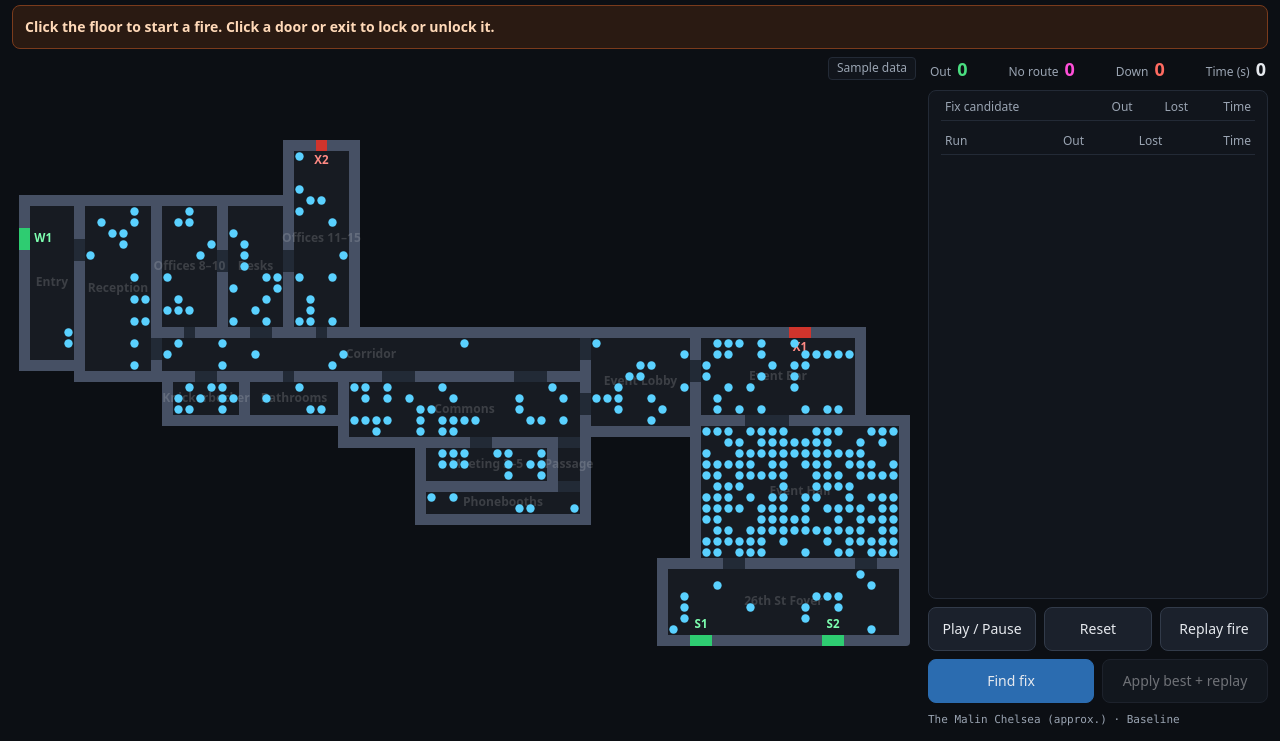
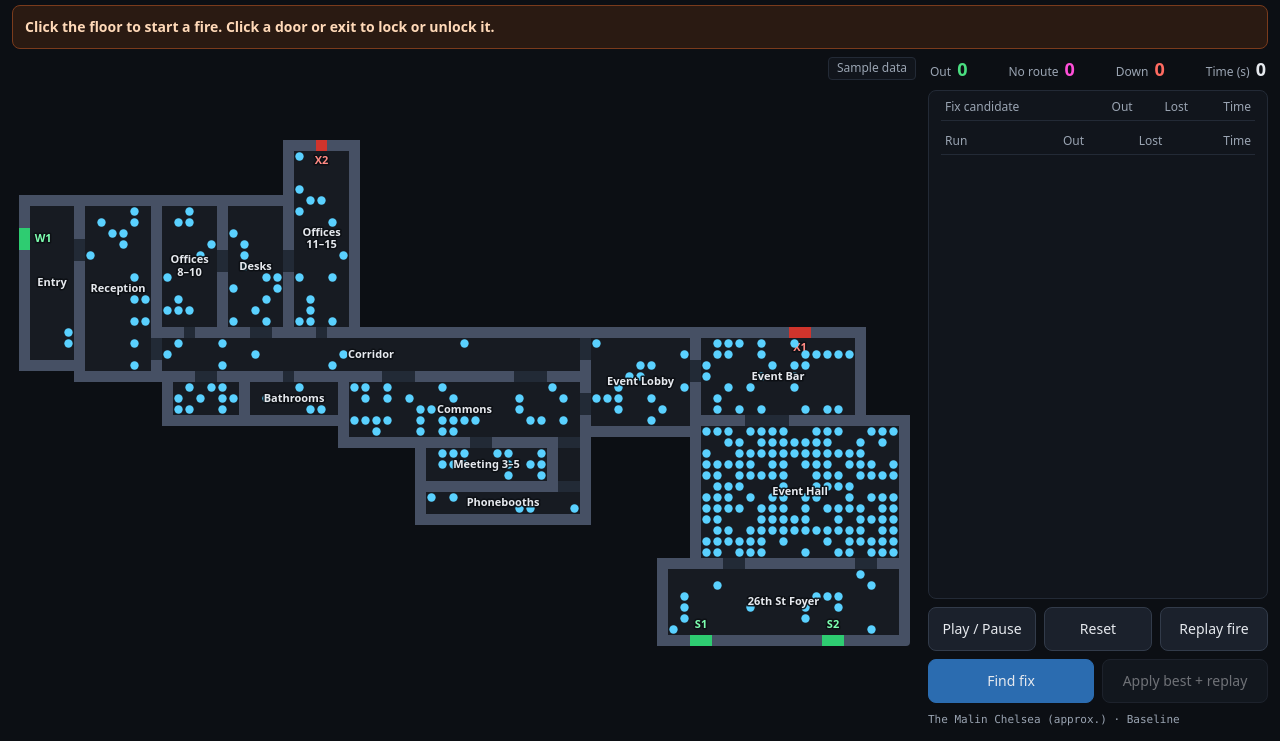
Before and after one commit to shaunporwal/2026-Gemini-4-NYC-Hackathon, a plain HTML site: page prototype/index.html in a window 1280 px wide. Shown: the part 59-800 px from the top of the page. Drawn offline with Linux system fonts and the light colour scheme.

Commit message:
prototype: sharp 2D view on high-density screens, readable room labels, hover names

```diff
--- a/prototype/render.js
+++ b/prototype/render.js
@@ -5,15 +5,41 @@
   const CELL = { [F.FLOOR]: '#171b22', [F.WALL]: '#465064', [F.LOCKED]: '#d0342c', [F.DOOR]: '#222a36', [F.EXIT]: '#2ecc71' };
   const OUTSIDE = '#0c0f14';
   const PERSON = { route: '#5ad1ff', trapped: '#ff4fd8', down: '#8a2626' };
+  const LABEL = { px: 11, minPx: 9, color: '#e6e9ee', halo: 'rgba(12,15,20,.9)', pad: 4, font: 'px system-ui, -apple-system, sans-serif' };
+  const EXIT_PX = 11;
+
+  /* Words of a room name that fit a box: full name on 1 or 2 lines, else its short form.
+   * Short form = the text in brackets ("Bricken Office (10)" -> "10"), else the first word. */
+  function fitLabel(ctx, name, maxW, maxLines) {
+    const fits = t => ctx.measureText(t).width <= maxW;
+    if (fits(name)) return [name];
+    const words = name.split(' ');
+    if (maxLines > 1) for (let k = words.length - 1; k > 0; k--) {
+      const a = words.slice(0, k).join(' '), b = words.slice(k).join(' ');
+      if (fits(a) && fits(b)) return [a, b];
+    }
+    const short = (name.match(/\(([^)]+)\)/) || [])[1] || words[0];
+    return fits(short) ? [short] : [];
+  }
 
   function create(canvas, wrap) {
     const ctx = canvas.getContext('2d');
-    let cs = 12;   // cell size, px
+    let cs = 12;   // cell size, device px
+    let dpr = 1, shown = null;
 
+    /* Whole device pixels per cell: sharp edges and text on a high-density screen. */
     function fit(sim) {
-      cs = Math.max(4, Math.floor(Math.min(wrap.clientWidth / sim.W, wrap.clientHeight / sim.H)));
+      dpr = window.devicePixelRatio || 1;
+      cs = Math.max(2, Math.floor(Math.min(wrap.clientWidth * dpr / sim.W, wrap.clientHeight * dpr / sim.H)));
       canvas.width = sim.W * cs; canvas.height = sim.H * cs;
+      canvas.style.width = canvas.width / dpr + 'px'; canvas.style.height = canvas.height / dpr + 'px';
     }
+
+    /* Hover: the full room name and head count (small rooms show a short label only). */
+    canvas.addEventListener('mousemove', ev => {
+      const c = shown && cellAt(shown, ev), room = c && shown.roomOf[c.i] >= 0 ? shown.L.rooms[shown.roomOf[c.i]] : null;
+      canvas.title = room ? room.name + ' · ' + room.people + ' people' : '';
+    });
 
     function cellAt(sim, ev) {
       const r = canvas.getBoundingClientRect();
@@ -21,10 +47,28 @@
       return x < 0 || y < 0 || x >= sim.W || y >= sim.H ? null : { x, y, i: y * sim.W + x };
     }
 
+    /* Text with a dark halo, so it reads on floor, smoke and fire. */
     function text(str, x, y, size, color) {
-      ctx.font = '600 ' + size + 'px system-ui, sans-serif';
+      ctx.font = '600 ' + size + LABEL.font;
       ctx.textAlign = 'center'; ctx.textBaseline = 'middle';
+      ctx.lineJoin = 'round'; ctx.lineWidth = Math.max(2, size / 3.5); ctx.strokeStyle = LABEL.halo;
+      ctx.strokeText(str, x, y);
       ctx.fillStyle = color; ctx.fillText(str, x, y);
+    }
+
+    function roomLabels(sim) {
+      for (const r of sim.L.rooms) {
+        const w = (r.w - 2) * cs - LABEL.pad * dpr, h = (r.h - 2) * cs;
+        for (const px of [LABEL.px, LABEL.minPx]) {
+          const size = px * dpr, line = size * 1.15;
+          ctx.font = '600 ' + size + LABEL.font;
+          const lines = fitLabel(ctx, r.name, w, Math.floor(h / line));
+          if (!lines.length || h < line) continue;
+          const y0 = (r.y + r.h / 2) * cs - (lines.length - 1) * line / 2;
+          lines.forEach((t, k) => text(t, (r.x + r.w / 2) * cs, y0 + k * line, size, LABEL.color));
+          break;
+        }
+      }
     }
 
     function draw(sim, t) {
@@ -41,13 +85,13 @@
           ctx.fillRect(x, y, cs, cs);
         }
       }
-      for (const r of sim.L.rooms) text(r.name, (r.x + r.w / 2) * cs, (r.y + r.h / 2) * cs, cs * 1.1, 'rgba(255,255,255,.16)');
+      shown = sim;
       for (const o of sim.openings) {
         if (o.kind !== 'exit') continue;
         const e = o.ref, cx = e.x + e.w / 2, cy = e.y + e.h / 2;
         const open = (x, y) => x >= 0 && y >= 0 && x < W && y < sim.H && !sim.solid(y * W + x);   // label goes on the room side
         const dx = open(e.x + e.w, e.y) ? 1.7 : open(e.x - 1, e.y) ? -1.7 : 0, dy = open(e.x, e.y + e.h) ? 1.4 : open(e.x, e.y - 1) ? -1.4 : 0;
-        text(e.id, (cx + dx) * cs, (cy + dy) * cs, cs * 1.05, e.locked ? '#ff8a84' : '#7dffb0');
+        text(e.id, (cx + dx) * cs, (cy + dy) * cs, Math.max(EXIT_PX * dpr, cs), e.locked ? '#ff8a84' : '#7dffb0');
       }
       for (const p of sim.people) {
         if (p.state === F.OUT) continue;
@@ -57,6 +101,7 @@
         ctx.arc((p.i % W + 0.5) * cs, (((p.i / W) | 0) + 0.5) * cs, cs * (down ? 0.28 : 0.38), 0, 6.283);
         ctx.fill();
       }
+      roomLabels(sim);
     }
 
     return { fit, cellAt, draw };
--- a/prototype/style.css
+++ b/prototype/style.css
@@ -53,7 +53,7 @@ header button { flex: none; }
 
 #stage { grid-area: stage; position: relative; min-width: 0; min-height: 0; display: flex; align-items: center; justify-content: center; overflow: hidden; }
 canvas[hidden] { display: none; }
-canvas { cursor: crosshair; border-radius: 4px; max-width: 100%; max-height: 100%; }
+canvas { cursor: crosshair; border-radius: 4px; }
 .tag { position: absolute; top: 0; right: 0; padding: 2px 8px; border-radius: 4px; background-color: var(--panel); border: 1px solid var(--line); color: var(--muted); font-size: var(--fs-small); }
 
 /* Facts: one key-value row, not tiles. */
```
